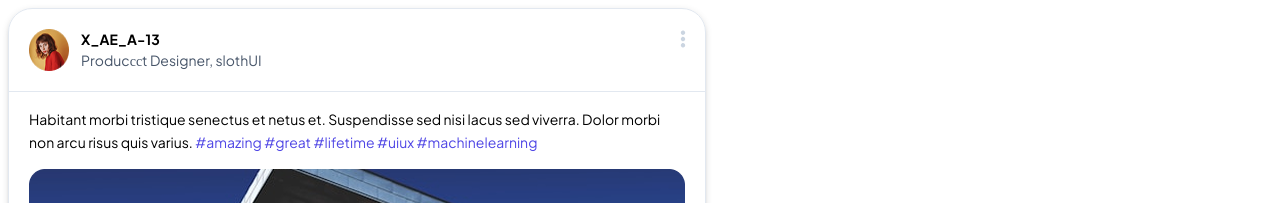
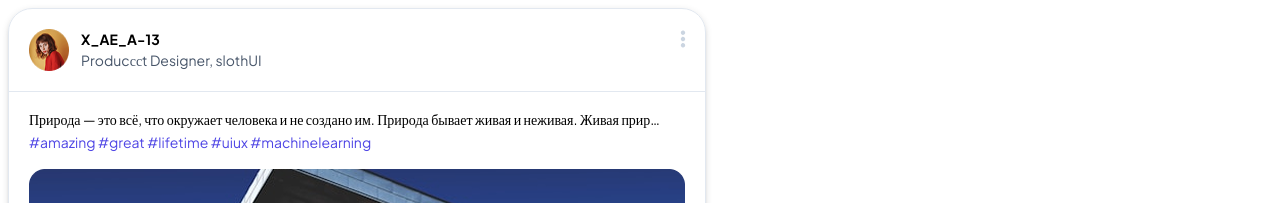
Before and after one commit to Kotiev12/Lokkit1, an Angular app: page / in a window 1280 px wide. Shown: the top 203 px of the page. Built offline with nearby package versions, Linux system fonts and the light colour scheme.

Commit message:
feat(pipe): create truncate-pipe

```diff
--- a/src/app/app.component.ts
+++ b/src/app/app.component.ts
@@ -17,10 +17,11 @@ import { FeedComponent } from "./features/feature1/pages/feed/feed.component";
 
 
 
+
 @Component({
   selector: 'app-root',
   standalone: true,
-  imports: [RouterOutlet, ProfileComponent, PostComponent, CardComponent, CommonModule, ProfileSettingsComponent, ProfileInfoComponent, NavbarComponent, UsersComponent, HighlightDirective, FeedComponent],
+  imports: [CommonModule, FeedComponent],
   templateUrl: 'app.component.html',
   styleUrl: './app.component.scss'
 })
--- a/src/app/features/feature1/pages/feed/feed.component.ts
+++ b/src/app/features/feature1/pages/feed/feed.component.ts
@@ -6,10 +6,11 @@ import { ShowIfLikedDirective } from '../../../../shared/directives/app-show-if-
 
 
 
+
 @Component({
   selector: 'app-feed',
   standalone: true,
-  imports: [PostComponent,CommonModule, ShowIfLikedDirective],
+  imports: [PostComponent, CommonModule, ShowIfLikedDirective],
   templateUrl: './feed.component.html',
   styleUrl: './feed.component.scss'
 })
--- a/src/app/shared/components/post/post.component.html
+++ b/src/app/shared/components/post/post.component.html
@@ -15,8 +15,7 @@
   <div class="post-main">
     <div class="main-txt-cnt">
       <p>
-        Habitant morbi tristique senectus et netus et. Suspendisse sed nisi
-        lacus sed viverra. Dolor morbi non arcu risus quis varius.
+        {{post.content | truncate:100:'…' }}
         <span>#amazing #great #lifetime #uiux #machinelearning</span>
       </p>
     </div>
--- a/src/app/shared/components/post/post.component.ts
+++ b/src/app/shared/components/post/post.component.ts
@@ -1,8 +1,10 @@
 import { Component, Input } from '@angular/core';
+import { TruncatePipe } from "../../pipes/truncate.pipe";
 
 @Component({
   selector: 'app-post',
-  imports: [],
+  standalone: true,
+  imports: [TruncatePipe],
   templateUrl: './post.component.html',
   styleUrl: './post.component.scss'
 })
--- /dev/null
+++ b/src/app/shared/pipes/truncate.pipe.ts
@@ -0,0 +1,13 @@
+import { Pipe, type PipeTransform } from '@angular/core';
+
+@Pipe({
+  name: 'truncate',
+  standalone: true
+})
+export class TruncatePipe implements PipeTransform {
+
+  transform(value: string, limit: number = 100, trailing: string = '...'): string {
+    if (!value) return '';
+    return value.length > limit ? value.substring(0, limit) + trailing : value;
+  }
+}
```
